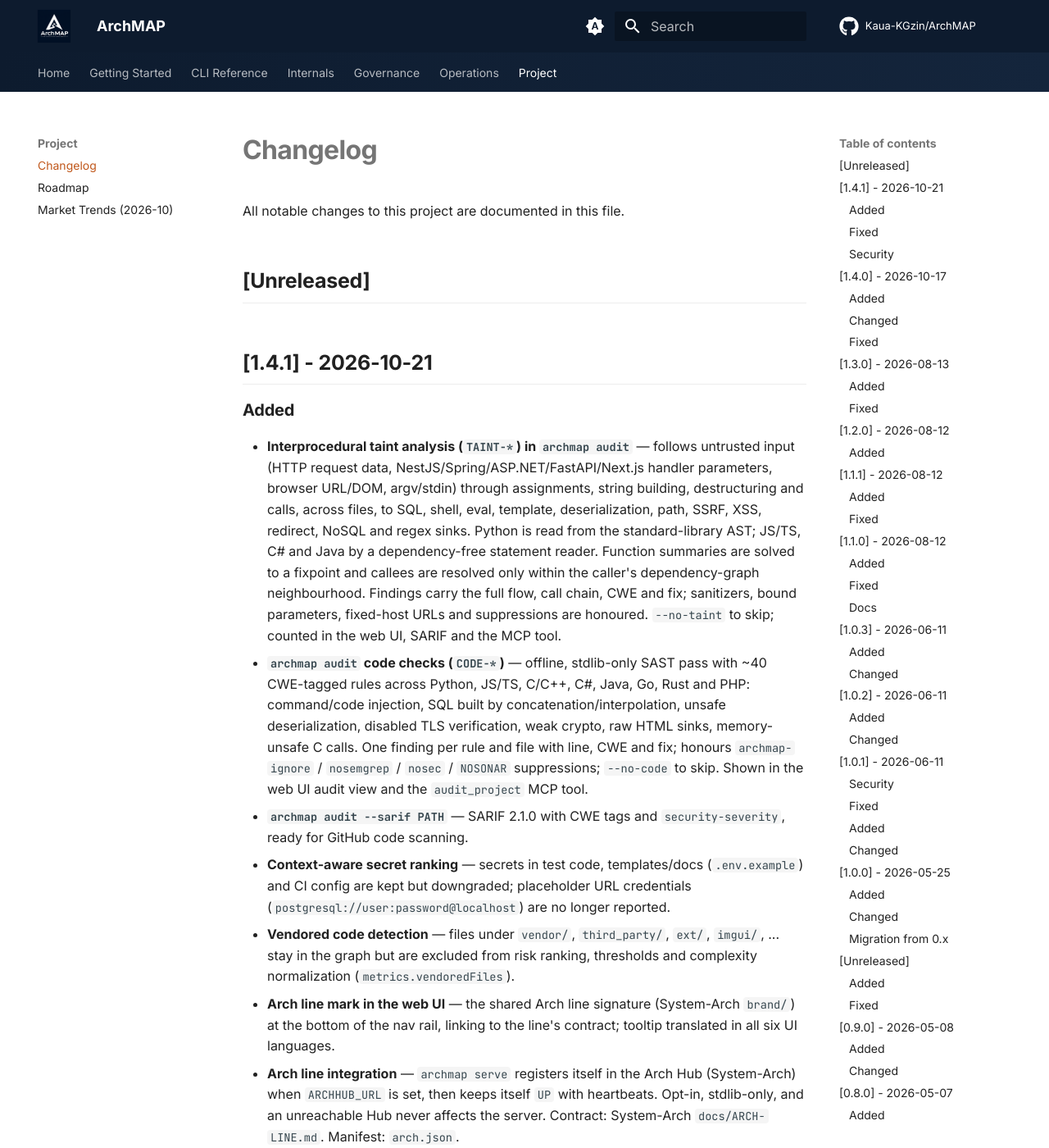
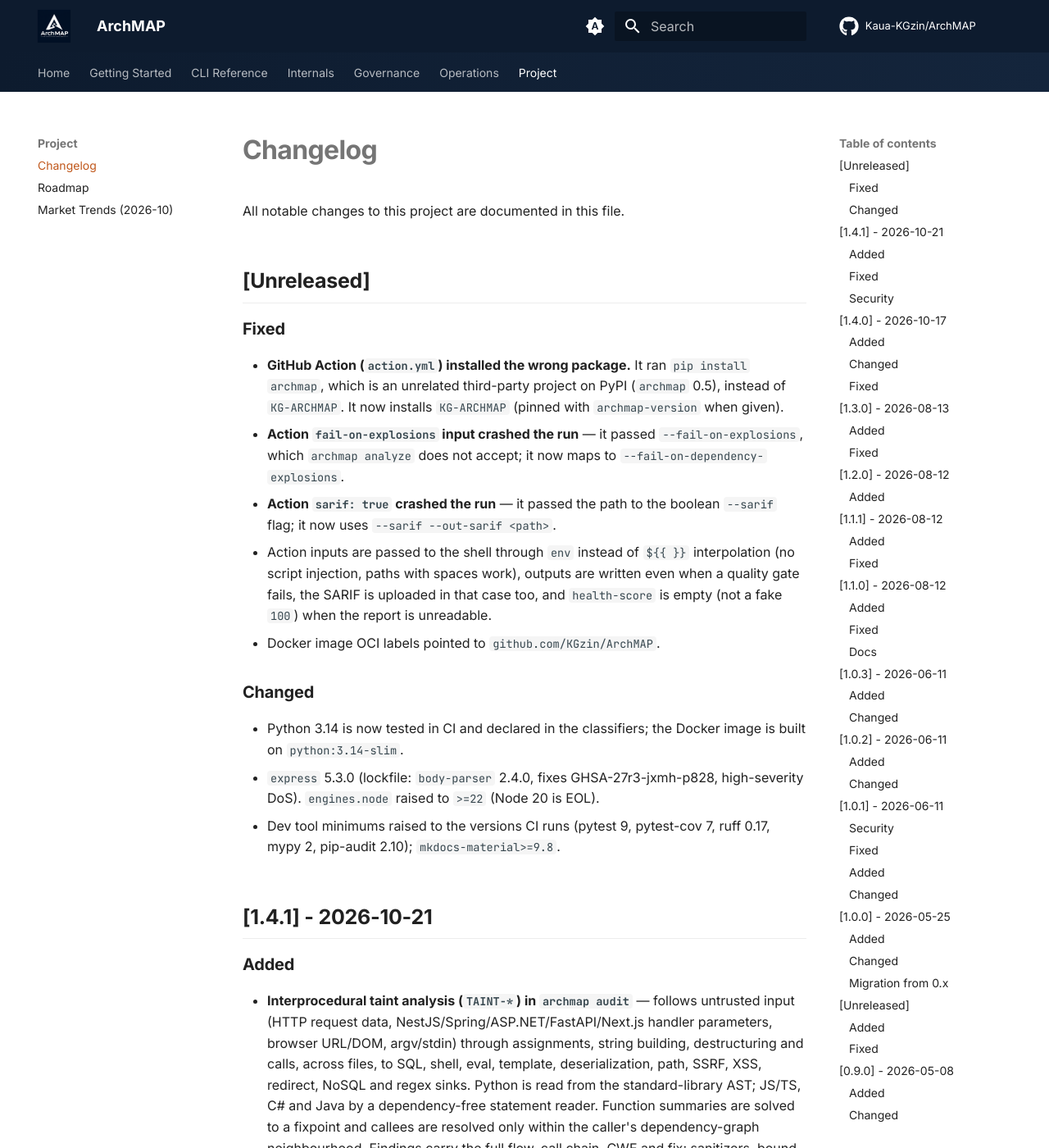
Before and after one commit to Kaua-KGzin/ArchMAP, an MkDocs documentation site: the page built from docs/changelog.md, in a window 1280 px wide and 1400 px high. Shown: the whole window at 82% size. Built offline with MkDocs 1.6.1 and Material for MkDocs 9.7.7, drawn with Linux system fonts in a browser that asks for light colours; comment, search, counter and statistics services are not loaded; the version menu is left out.

Commit message:
Fix GitHub Action install/flags; Python 3.14; dependency updates (#58)
action.yml:
- Install KG-ARCHMAP instead of "archmap" (an unrelated PyPI project).
- fail-on-explosions -> --fail-on-dependency-explosions (was rejected by argparse).
- sarif: true -> --sarif --out-sarif <path> (path was passed to a boolean flag).
- Pass inputs via env (no ${{ }} shell interpolation), keep outputs and
  upload SARIF when a quality gate fails, empty health-score when unreadable.

Versions:
- Python 3.14 in CI matrix, classifiers and Docker base (python:3.14-slim).
- express ^5.3.0; body-parser 2.4.0 in lockfile (GHSA-27r3-jxmh-p828).
- engines.node >=22 (Node 20 EOL).
- Dev tool minimums raised to pytest 9, pytest-cov 7, ruff 0.17, mypy 2,
  pip-audit 2.10; mkdocs-material >=9.8.
- Docker OCI labels point to Kaua-KGzin/ArchMAP; docs/badges updated.


Claude-Session: https://claude.ai/code/session_01FQ5hfrxowuQ8yVEcBuHMms

Co-authored-by: Claude <noreply@anthropic.com>

```diff
--- a/docs/changelog.md
+++ b/docs/changelog.md
@@ -3,6 +3,31 @@
 All notable changes to this project are documented in this file.
 
 ## [Unreleased]
+
+### Fixed
+- **GitHub Action (`action.yml`) installed the wrong package.** It ran
+  `pip install archmap`, which is an unrelated third-party project on PyPI
+  (`archmap` 0.5), instead of `KG-ARCHMAP`. It now installs `KG-ARCHMAP`
+  (pinned with `archmap-version` when given).
+- **Action `fail-on-explosions` input crashed the run** — it passed
+  `--fail-on-explosions`, which `archmap analyze` does not accept; it now maps
+  to `--fail-on-dependency-explosions`.
+- **Action `sarif: true` crashed the run** — it passed the path to the boolean
+  `--sarif` flag; it now uses `--sarif --out-sarif <path>`.
+- Action inputs are passed to the shell through `env` instead of `${{ }}`
+  interpolation (no script injection, paths with spaces work), outputs are
+  written even when a quality gate fails, the SARIF is uploaded in that case
+  too, and `health-score` is empty (not a fake `100`) when the report is
+  unreadable.
+- Docker image OCI labels pointed to `github.com/KGzin/ArchMAP`.
+
+### Changed
+- Python 3.14 is now tested in CI and declared in the classifiers; the Docker
+  image is built on `python:3.14-slim`.
+- `express` 5.3.0 (lockfile: `body-parser` 2.4.0, fixes GHSA-27r3-jxmh-p828,
+  high-severity DoS). `engines.node` raised to `>=22` (Node 20 is EOL).
+- Dev tool minimums raised to the versions CI runs (pytest 9, pytest-cov 7,
+  ruff 0.17, mypy 2, pip-audit 2.10); `mkdocs-material>=9.8`.
 
 ## [1.4.1] - 2026-10-21
 
--- a/package.json
+++ b/package.json
@@ -16,7 +16,7 @@
     "check": "npm run lint && npm run test"
   },
   "engines": {
-    "node": ">=20"
+    "node": ">=22"
   },
   "keywords": [
     "archmap",
@@ -37,6 +37,6 @@
   "homepage": "https://github.com/Kaua-KGzin/ArchMAP#readme",
   "license": "MIT",
   "dependencies": {
-    "express": "^5.1.0"
+    "express": "^5.3.0"
   }
 }
--- a/pyproject.toml
+++ b/pyproject.toml
@@ -22,6 +22,7 @@ classifiers = [
     "Programming Language :: Python :: 3.11",
     "Programming Language :: Python :: 3.12",
     "Programming Language :: Python :: 3.13",
+    "Programming Language :: Python :: 3.14",
     "Programming Language :: Python :: Implementation :: CPython",
     "Topic :: Software Development :: Libraries :: Python Modules",
     "Topic :: Software Development :: Quality Assurance",
@@ -37,8 +38,8 @@ Changelog = "https://github.com/Kaua-KGzin/ArchMAP/blob/main/CHANGELOG.md"
 "Bug Tracker" = "https://github.com/Kaua-KGzin/ArchMAP/issues"
 
 [project.optional-dependencies]
-dev = ["pytest>=8.2.0", "pytest-cov>=5.0.0", "ruff>=0.11.0", "mypy>=1.10.0", "pip-audit>=2.7.0"]
-docs = ["mkdocs-material>=9.5"]
+dev = ["pytest>=9.0.0", "pytest-cov>=7.0.0", "ruff>=0.17.0", "mypy>=2.0.0", "pip-audit>=2.10.0"]
+docs = ["mkdocs-material>=9.8"]
 completion = ["argcomplete>=3.0"]
 tree-sitter = [
     "tree-sitter>=0.24.0",
```
Also changed, not shown: CHANGELOG.md (+25 -0 lines), README.md (+1 -1 lines), ROADMAP.md (+1 -1 lines), action.yml (+46 -42 lines), docs/index.md (+1 -1 lines), docs/roadmap.md (+1 -1 lines), 3 other files.
